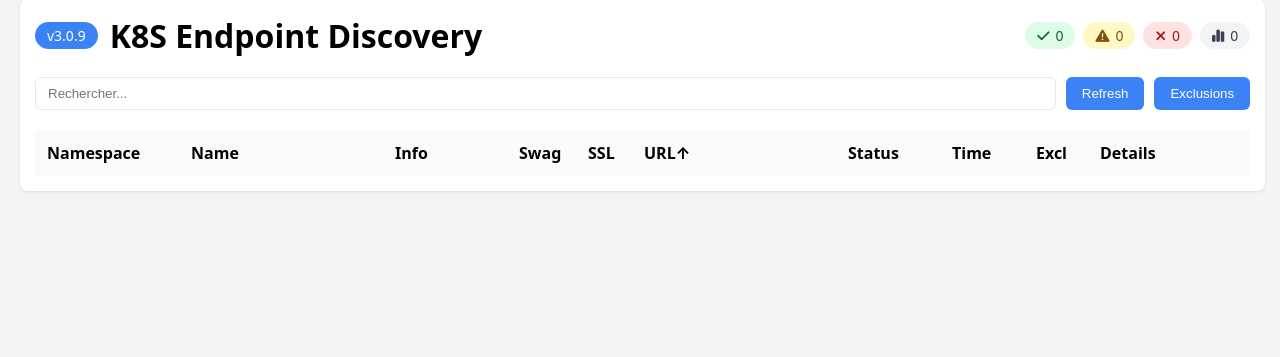
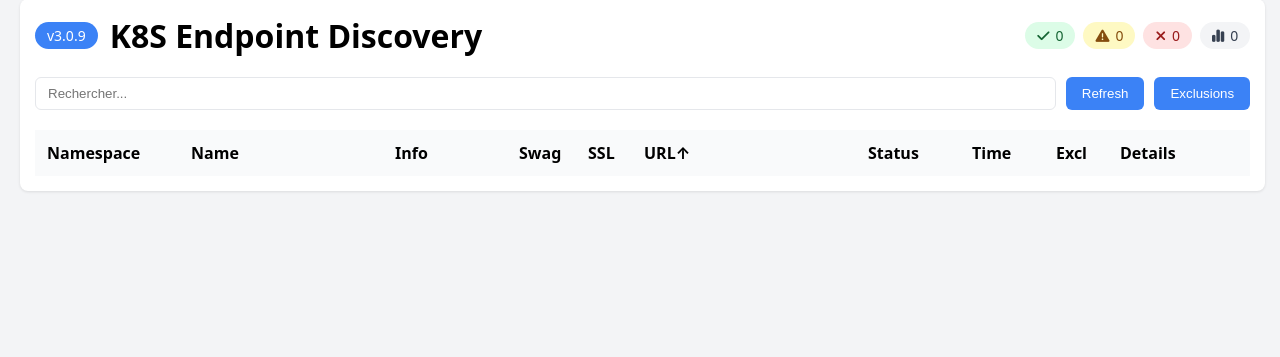
Before and after one commit to didlawowo/portal-checker, a Flask app: page / in a window 1280 px wide. Shown: the part 36-393 px from the top of the page. Run offline with Flask 3, Linux system fonts and the light colour scheme; data that the repository does not hold is empty.

Commit message:
style: increase URL column width by 20px
🤖 Generated with [Claude Code](https://claude.com/claude-code)

Co-Authored-By: Claude Opus 4.5 <noreply@anthropic.com>

```diff
--- a/templates/index.html
+++ b/templates/index.html
@@ -68,7 +68,7 @@
                         {% endif %}
                         <th onclick="sortTable('ssl_days')" style="width: 32px; min-width: 32px;" title="SSL Certificate Expiration">SSL<span id="ssl_daysSort"></span></th>
                         <!-- <th>Labels</th> -->
-                        <th onclick="sortTable('url')" style="width: 180px; min-width: 150px;">URL<span id="urlSort"></span></th>
+                        <th onclick="sortTable('url')" style="width: 200px; min-width: 170px;">URL<span id="urlSort"></span></th>
                         <th onclick="sortTable('status')" style="width: 80px; min-width: 80px;">Status<span id="statusSort"></span></th>
                         <th onclick="sortTable('response_time')" style="width: 60px; min-width: 60px;">Time<span id="response_timeSort"></span></th>
                         <th style="width: 40px; min-width: 40px;" title="Exclure l'URL">Excl</th>
```
